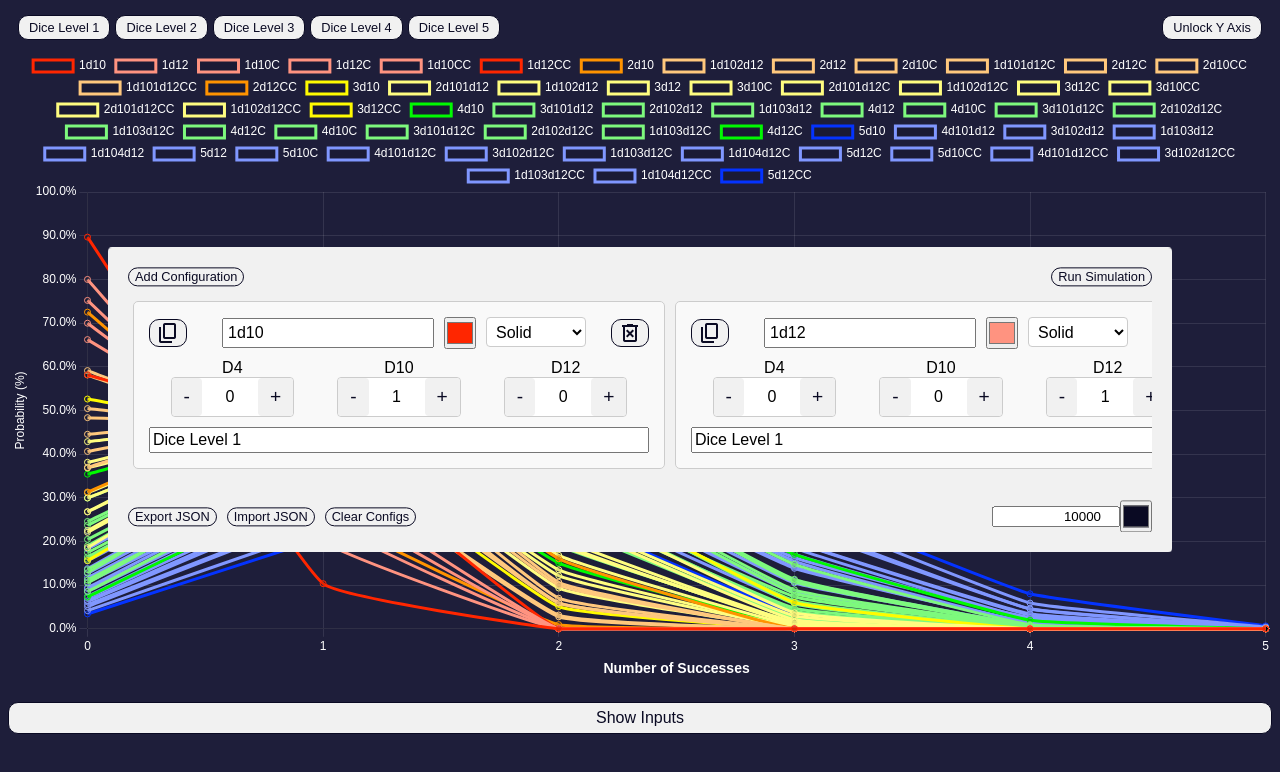
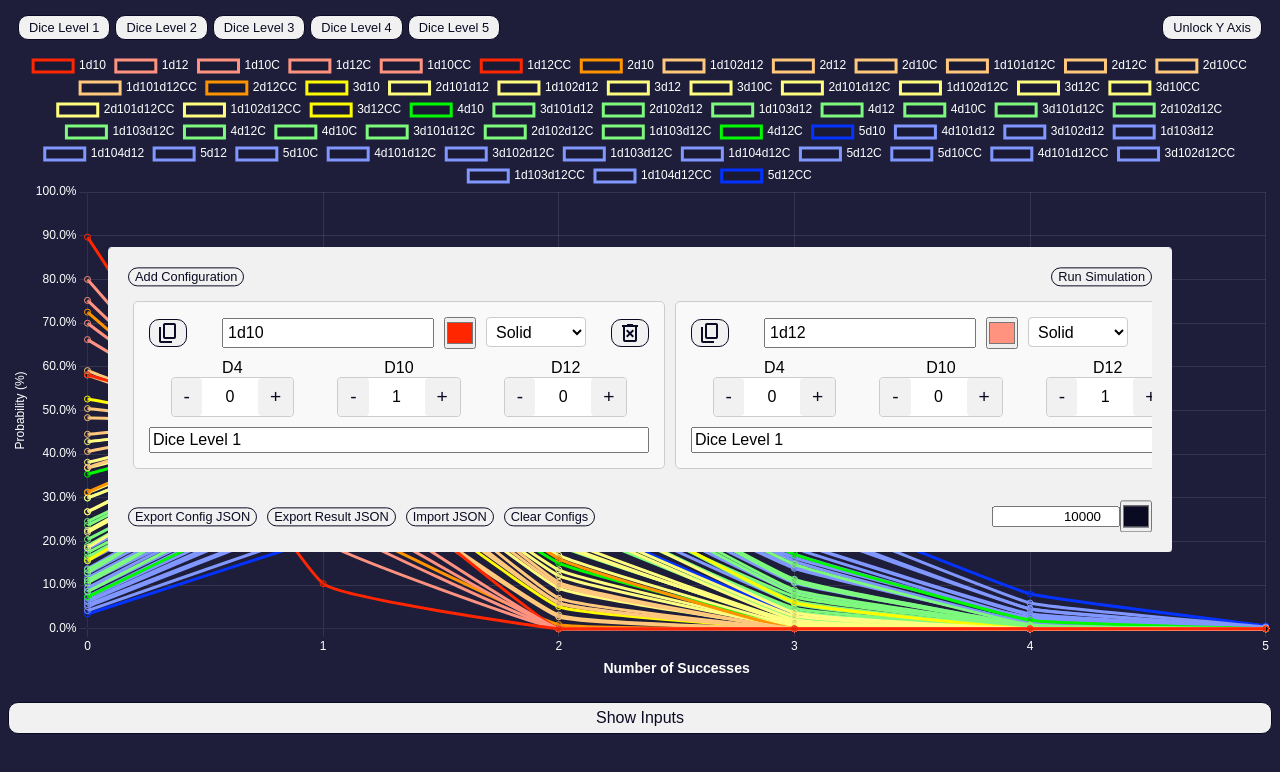
Before and after one commit to CoreyJSteiner/game-success-chart, a React (Vite) app: page / in a window 1280 px wide. Both pictures are taken after a click on the button "Show Inputs". Shown: the top 772 px of the page. Built offline with nearby package versions, Linux system fonts and the light colour scheme.

Commit message:
adds new button to separate config export and result export (either can be imported)

```diff
--- a/src/App.jsx
+++ b/src/App.jsx
@@ -110,13 +110,11 @@ function App () {
 
           <div id='settings-buttons-container'>
             <div id='config-control-container'>
-              <button
-                onClick={() => {
-                  console.dir(currentData, { depth: null })
-                  exportToJSON(currentData)
-                }}
-              >
-                Export JSON
+              <button onClick={() => exportToJSON({ configs: lineConfigs })}>
+                Export Config JSON
+              </button>
+              <button onClick={() => exportToJSON(currentData)}>
+                Export Result JSON
               </button>
               <JsonImportButton importJson={importJson} />
               <ButtonMain label='Clear Configs' handleClick={clearConfigs} />
--- a/src/components/JsonExport.jsx
+++ b/src/components/JsonExport.jsx
@@ -1,12 +1,11 @@
 import { saveAs } from 'file-saver'
 
 const useJsonExport = () => {
-  const exportToJSON = configs => {
-    console.dir(configs, { depth: null })
+  const exportToJSON = data => {
     try {
-      if (configs.length === 0) return alert('No configurations to export!')
+      if (data.length === 0) return alert('No data to export!')
 
-      const jsonData = JSON.stringify(configs, null, 2)
+      const jsonData = JSON.stringify(data, null, 2)
 
       const blob = new Blob([jsonData], { type: 'application/json' })
       saveAs(blob, 'probs_' + Date.now())
```
